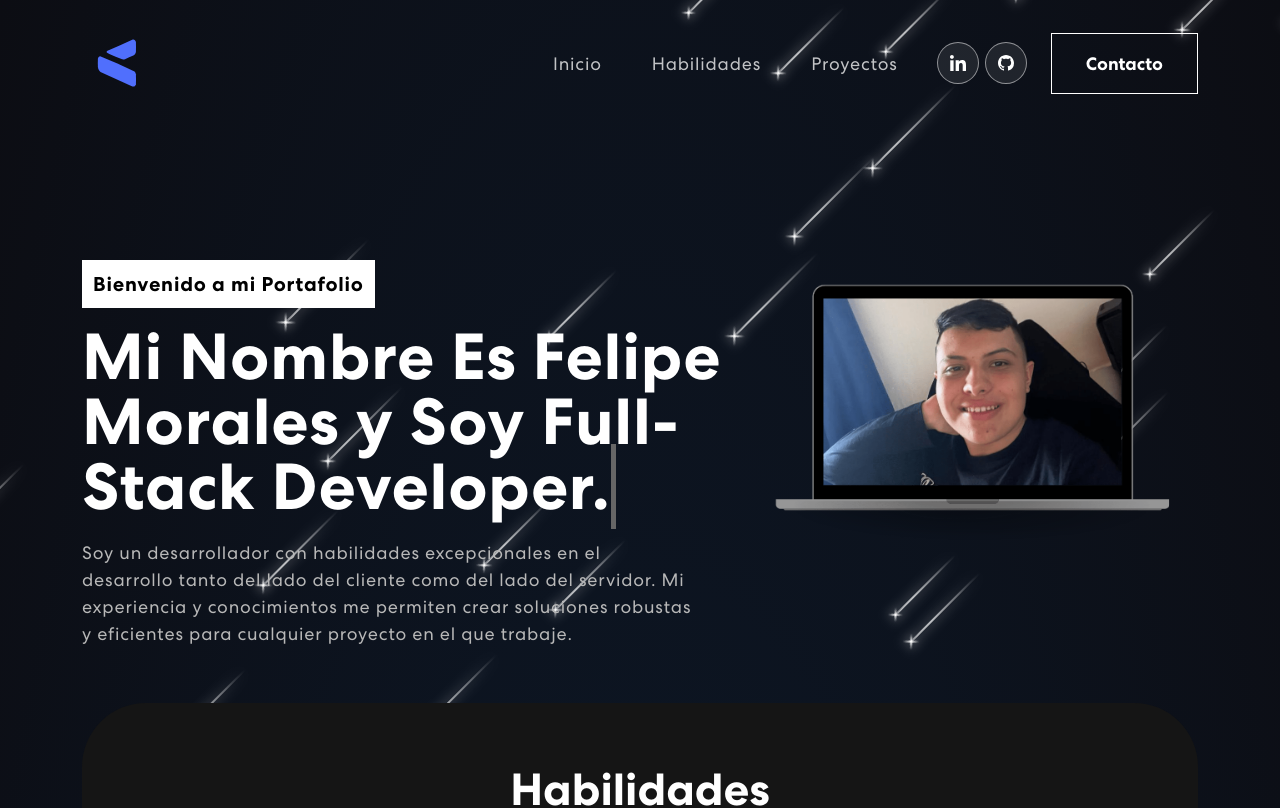
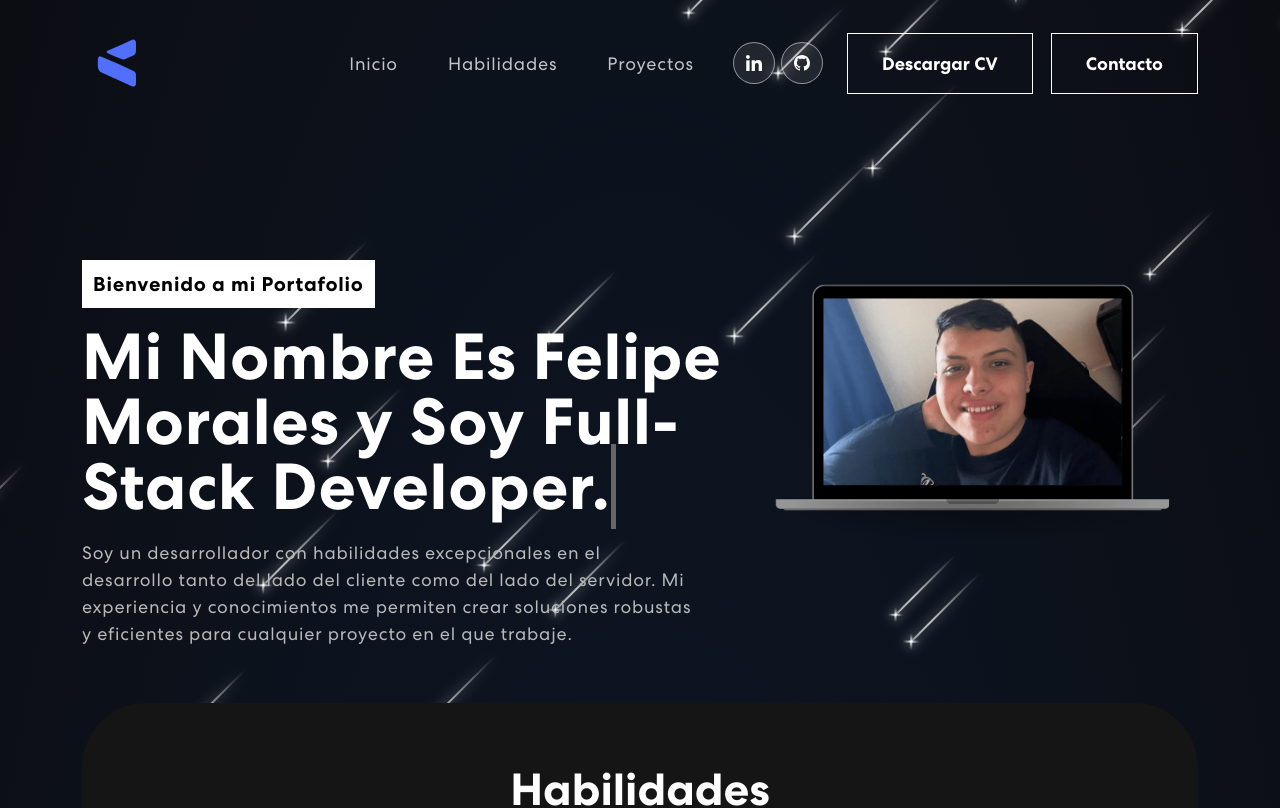
Before and after one commit to FelipeMc15/Portafolio, a React (Create React App) app: page / in a window 1280 px wide. Shown: the top 808 px of the page. Built offline with nearby package versions, Linux system fonts and the light colour scheme.

Commit message:
download CV

```diff
--- a/package.json
+++ b/package.json
@@ -3,6 +3,7 @@
   "version": "0.1.0",
   "private": true,
   "dependencies": {
+    "app-b-dashboard": "file:./public/cv.pdf",
     "@emailjs/browser": "^3.10.0",
     "@testing-library/jest-dom": "^5.16.4",
     "@testing-library/react": "^13.3.0",
--- a/src/components/NavBar.js
+++ b/src/components/NavBar.js
@@ -82,6 +82,11 @@ export const NavBar = () => {
                   <img src={navIcon2} alt="" />
                 </a>
               </div>
+              <a href="./cv.pdf" download="CV Felipe Morales">
+                <button className="vvd">
+                  <span>Descargar CV</span>
+                </button>
+              </a>
               <HashLink to="#conectar">
                 <button className="vvd">
                   <span>Contacto</span>
```
Also changed, not shown: 1 other file (tests, documents, lock files or other folders).
